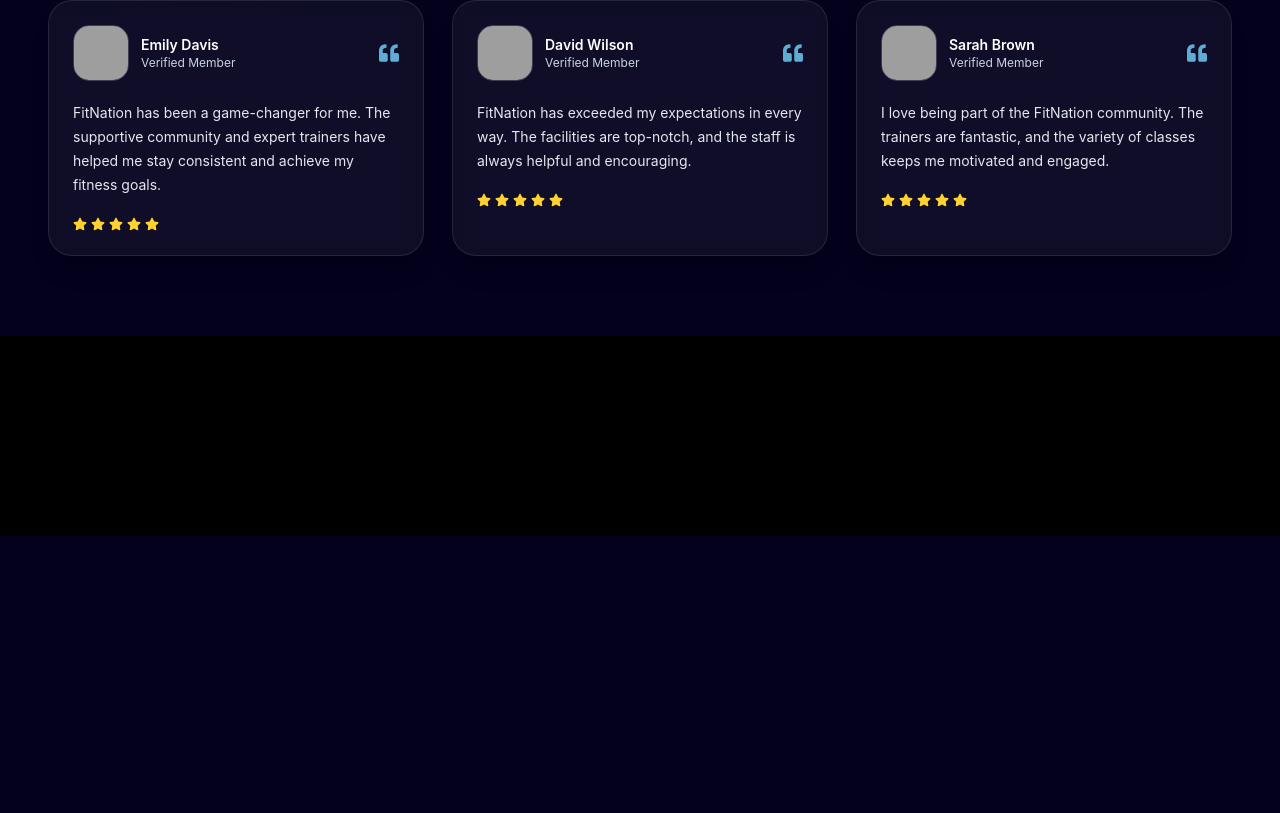
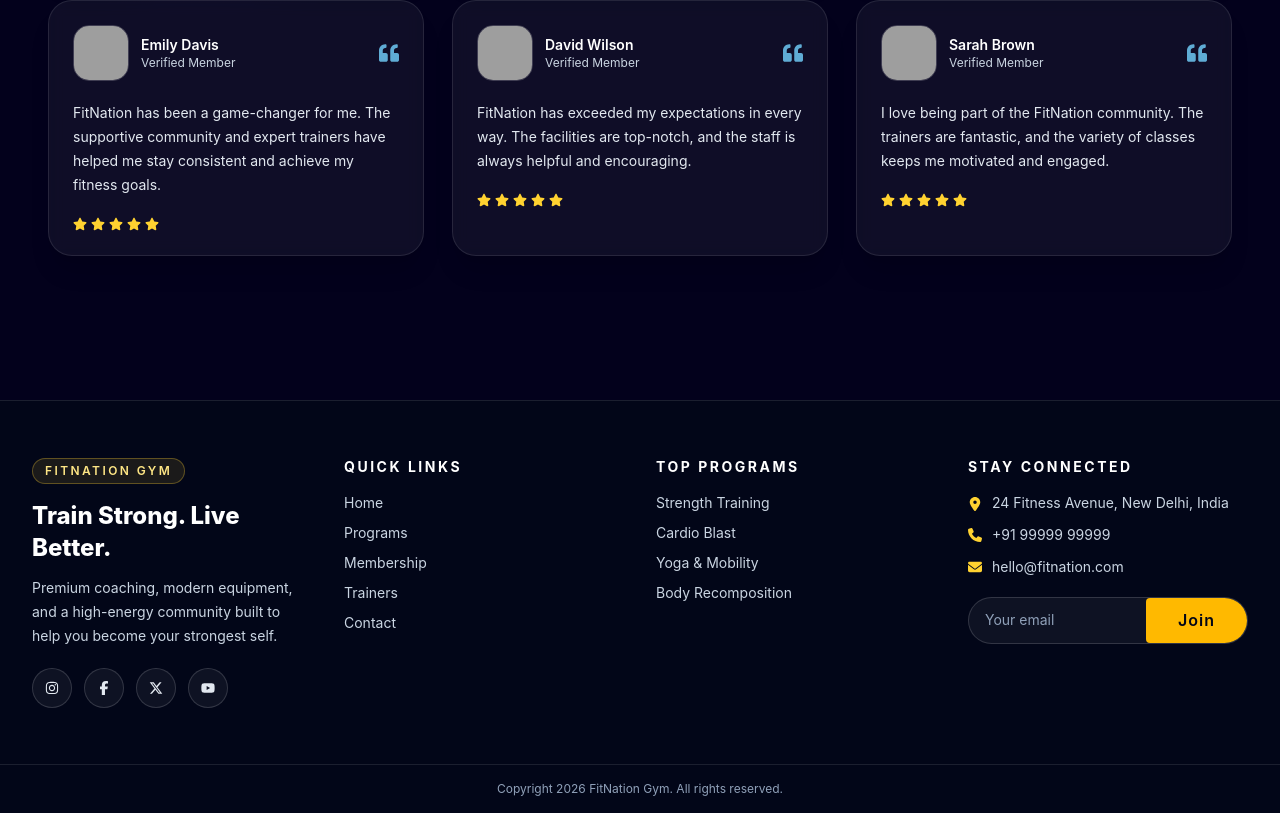
Before and after one commit to MohanlalManna24/gym-website, a React (Vite) app: page / in a window 1280 px wide. Shown: the part 6095-6908 px from the top of the page. Before the commit the page ends 6631 px from the top, so only its background shows below. Built offline with nearby package versions, Linux system fonts and the light colour scheme; grey boxes are pictures that could not be loaded.

Commit message:
Create Footer Section Using AI

```diff
--- a/src/component/Footer.jsx
+++ b/src/component/Footer.jsx
@@ -1,11 +1,113 @@
-import React from 'react'
+import React from "react";
+import {
+  FaFacebookF,
+  FaInstagram,
+  FaYoutube,
+  FaXTwitter,
+  FaPhone,
+  FaLocationDot,
+  FaEnvelope,
+} from "react-icons/fa6";
 
 const Footer = () => {
+  const year = new Date().getFullYear();
+
+  const quickLinks = ["Home", "Programs", "Membership", "Trainers", "Contact"];
+  const programs = ["Strength Training", "Cardio Blast", "Yoga & Mobility", "Body Recomposition"];
+
   return (
-    <div className='bg-black w-full h-50'>
+    <footer className="relative mt-16 border-t border-white/10 bg-slate-950 text-slate-200">
+      <div className="pointer-events-none absolute inset-0 -z-10 bg-[radial-gradient(circle_at_12%_10%,rgba(234,179,8,0.22),transparent_35%),radial-gradient(circle_at_85%_20%,rgba(14,165,233,0.2),transparent_35%)]" />
 
-    </div>
-  )
-}
+      <div className="mx-auto grid max-w-7xl grid-cols-1 gap-10 px-4 py-12 sm:px-6 md:grid-cols-2 lg:grid-cols-4 lg:gap-8 lg:px-8 lg:py-14">
+        <div>
+          <span className="inline-block rounded-full border border-amber-300/30 bg-amber-300/10 px-3 py-1 text-xs font-semibold uppercase tracking-[0.2em] text-amber-200">
+            FitNation Gym
+          </span>
+          <h3 className="mt-4 text-2xl font-extrabold text-white">Train Strong. Live Better.</h3>
+          <p className="mt-3 text-sm leading-6 text-slate-300">
+            Premium coaching, modern equipment, and a high-energy community built
+            to help you become your strongest self.
+          </p>
 
-export default Footer
+          <div className="mt-5 flex items-center gap-3">
+            {[FaInstagram, FaFacebookF, FaXTwitter, FaYoutube].map((Icon, index) => (
+              <a
+                key={index}
+                href="#"
+                aria-label="social link"
+                className="inline-flex h-10 w-10 items-center justify-center rounded-full border border-white/15 bg-white/5 text-slate-200 transition-colors duration-300 hover:border-amber-300/60 hover:bg-amber-300/15 hover:text-amber-100"
+              >
+                <Icon className="text-sm" />
+              </a>
+            ))}
+          </div>
+        </div>
+
+        <div>
+          <h4 className="text-sm font-bold uppercase tracking-[0.18em] text-white">Quick Links</h4>
+          <ul className="mt-4 space-y-2.5 text-sm">
+            {quickLinks.map((link) => (
+              <li key={link}>
+                <a href="#" className="text-slate-300 transition-colors hover:text-amber-200">
+                  {link}
+                </a>
+              </li>
+            ))}
+          </ul>
+        </div>
+
+        <div>
+          <h4 className="text-sm font-bold uppercase tracking-[0.18em] text-white">Top Programs</h4>
+          <ul className="mt-4 space-y-2.5 text-sm text-slate-300">
+            {programs.map((program) => (
+              <li key={program}>{program}</li>
+            ))}
+          </ul>
+        </div>
+
+        <div>
+          <h4 className="text-sm font-bold uppercase tracking-[0.18em] text-white">Stay Connected</h4>
+          <ul className="mt-4 space-y-3 text-sm text-slate-300">
+            <li className="flex items-start gap-2.5">
+              <FaLocationDot className="mt-1 shrink-0 text-amber-300" />
+              <span>24 Fitness Avenue, New Delhi, India</span>
+            </li>
+            <li className="flex items-center gap-2.5">
+              <FaPhone className="shrink-0 text-amber-300" />
+              <a href="tel:+919999999999" className="transition-colors hover:text-amber-200">
+                +91 99999 99999
+              </a>
+            </li>
+            <li className="flex items-center gap-2.5">
+              <FaEnvelope className="shrink-0 text-amber-300" />
+              <a href="mailto:hello@fitnation.com" className="transition-colors hover:text-amber-200">
+                hello@fitnation.com
+              </a>
+            </li>
+          </ul>
+
+          <form className="mt-5 flex w-full overflow-hidden rounded-full border border-white/15 bg-white/5">
+            <input
+              type="email"
+              placeholder="Your email"
+              className="w-full bg-transparent px-4 py-2.5 text-sm text-white placeholder:text-slate-400 focus:outline-none"
+            />
+            <button
+              type="submit"
+              className="border-0! bg-amber-400 px-4 py-2.5 text-xs font-semibold tracking-[0.15em] text-slate-950 normal-case! hover:bg-amber-300"
+            >
+              Join
+            </button>
+          </form>
+        </div>
+      </div>
+
+      <div className="border-t border-white/10 px-4 py-4 text-center text-xs text-slate-400 sm:px-6 lg:px-8">
+        Copyright {year} FitNation Gym. All rights reserved.
+      </div>
+    </footer>
+  );
+};
+
+export default Footer;
```
